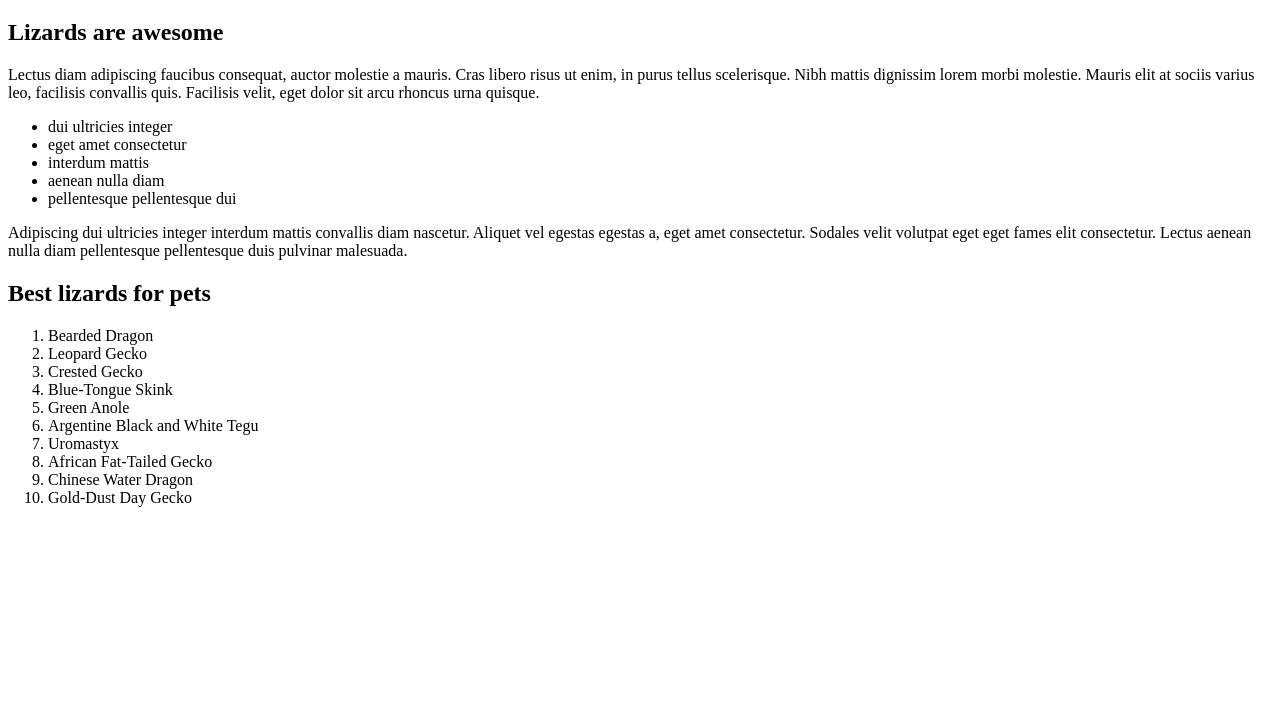
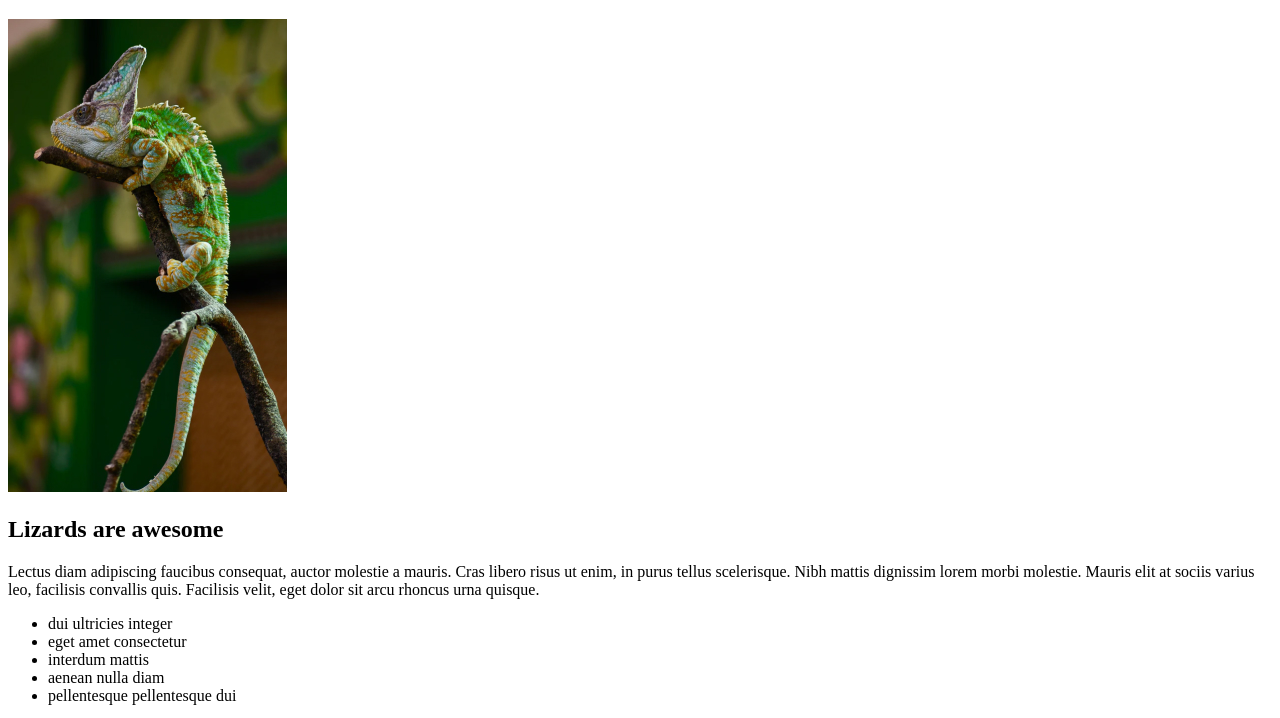
Before and after one commit to retronauta/html_css_challenges, a plain HTML site: page index.html in a window 1280 px wide. Shown: the part 61-779 px from the top of the page. Drawn offline with Linux system fonts and the light colour scheme.

Commit message:
Challenge #3 completado
- Agregue un nuevo directorio con una imagen a mi repositorio
- Corregi el path de la imagen
- Agregue una descripcion a la imagen

```diff
--- a/index.html
+++ b/index.html
@@ -12,6 +12,9 @@
 
 <main>
     <section class="main-content">
+
+        <img src="images/chameleon.jpg" alt="A green chameleon">
+
         <h2>Lizards are awesome</h2>
         <p>Lectus diam adipiscing faucibus consequat, auctor molestie a mauris. Cras libero risus ut enim, in purus
             tellus scelerisque. Nibh mattis dignissim lorem morbi molestie. Mauris elit at sociis varius leo, facilisis
```
Also changed, not shown: images/chameleon.jpg (added).
